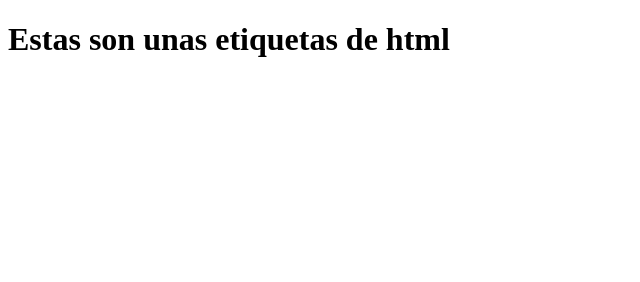
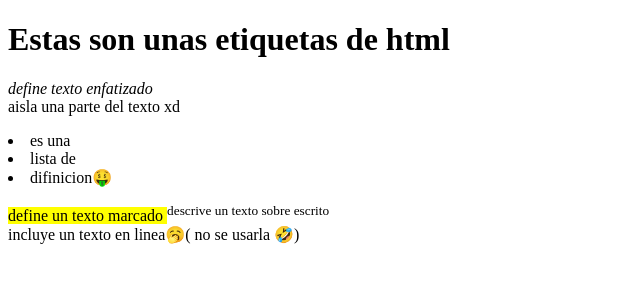
Before and after one commit to Angel-Perez19/Practica-git, a plain HTML site: page paginas/etiquetas.html in a window 1280 px wide. Shown: the whole page, without its empty margins (0-640 px from the left). Drawn offline with Linux system fonts and the light colour scheme.

Commit message:
seguimiento de etiquetas

```diff
--- a/paginas/etiquetas.html
+++ b/paginas/etiquetas.html
@@ -3,11 +3,26 @@
 <head>
     <meta charset="UTF-8">
     <meta name="viewport" content="width=device-width, initial-scale=1.0">
-    <title>Etiquetas de html  </title>
+    <title>Etiquetas de html </title>
 </head>
 <body>
     <h1>Estas son unas etiquetas de html </h1>
 
+    <em>define texto enfatizado</em>
+    <br>
+    <bdi>aisla una parte del texto xd</bdi>
+    <dl>
+        <li>es una</li>
+        <li>lista de </li>
+        <li>difinicion🤑</li>
+    </dl>
+    <mark>define un texto marcado </mark>
+    <sup>descrive un texto sobre escrito</sup>
+    <br>
+    <span>incluye un texto en linea🥱( no se usarla 🤣)</span>
+
+
+
 
 </body>
 </html>
```
